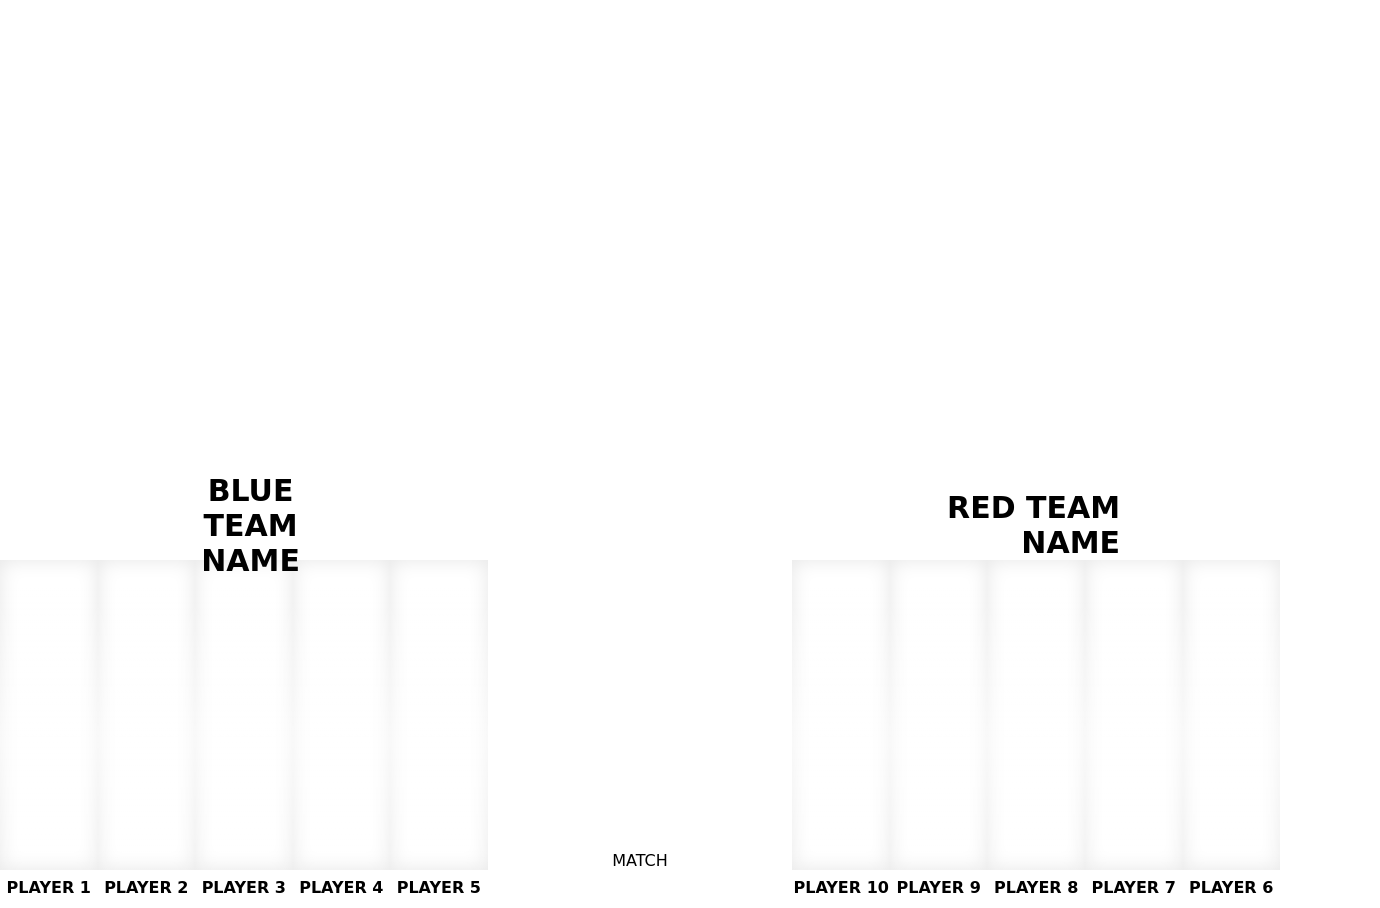
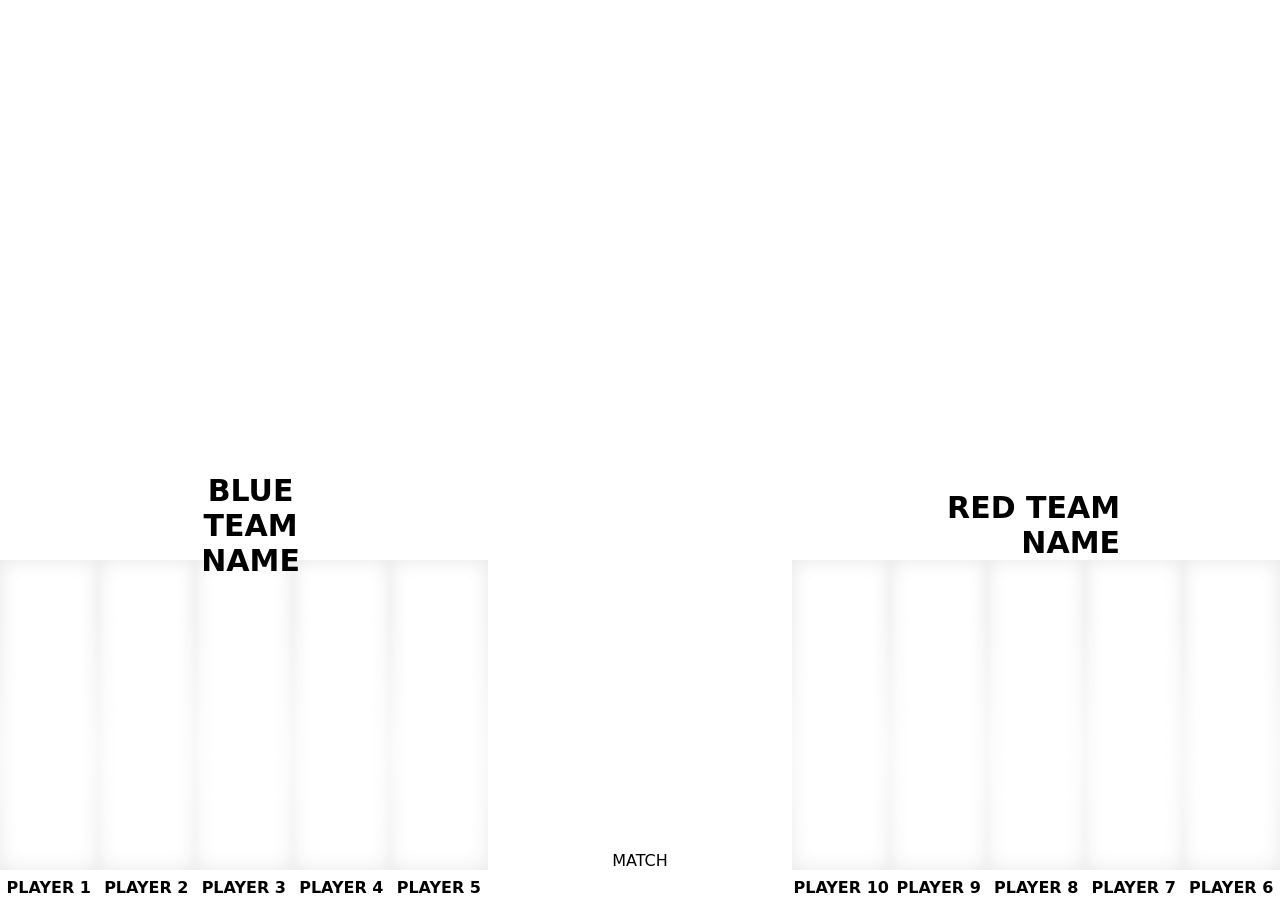

feat(display): add image analysis for logo transparency and dominant color

--- a/css/display.css
+++ b/css/display.css
@@ -599,26 +599,24 @@ p {
     z-index: 1;
 }
 
-#team-logo-2,
-#team-logo-4 {
+#logo-name-bg {
     height: 100%;
     width: 100%;
     position: absolute;
     z-index: -1;
     opacity: 1;
-    /* padding: 0 30px;
-    margin: 0 30px; */
-    object-fit: contain;
-    /* bottom: -1px; */
     filter: brightness(0.4);
+    left: 0;
+    top: 0;
+    display: flex;
+    justify-content: center;
+    align-items: center;
 }
 
-#team-logo-2 {
-    left: -100px;
-}
-
-#team-logo-4 {
-    right: -100px;
+#logo-name-bg img {
+    width: 100%;
+    height: auto;
+    object-fit: cover;
 }
 
 .countdown {
